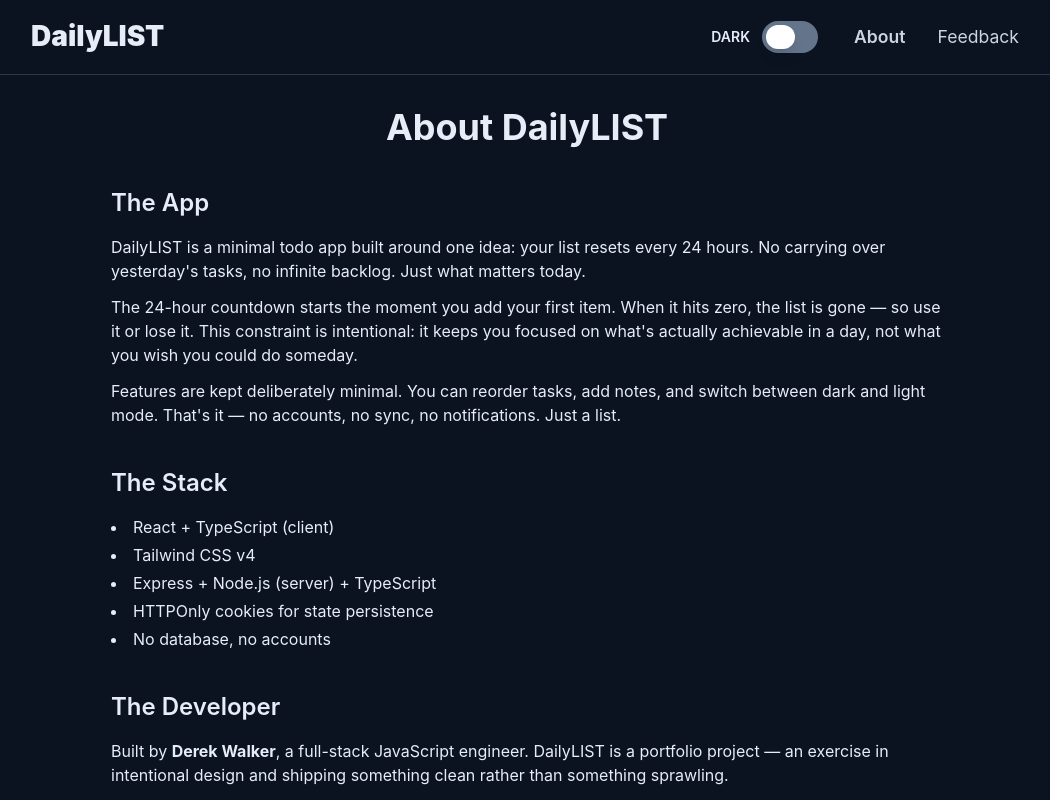
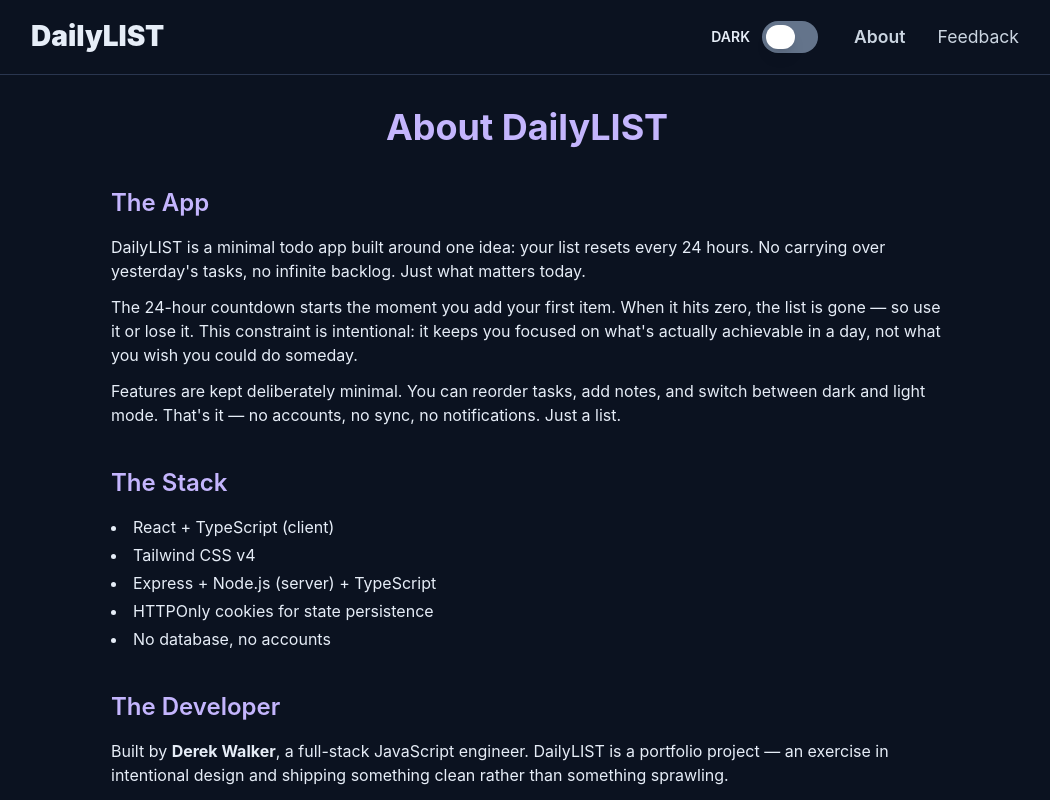
Before and after one commit to dwalkerwd7/DailyLIST, a React (Vite) app in the folder client/: page /about in a window 1280 px wide. Shown: the top 800 px of the page, without its empty margins (113-1163 px from the left). Built offline with nearby package versions, Linux system fonts and the light colour scheme.

Commit message:
added colored headings

```diff
--- a/client/src/App.css
+++ b/client/src/App.css
@@ -16,6 +16,11 @@ a {
 a:hover {
     color: var(--color-link-hover);
     text-decoration: underline;
+}
+
+h1,
+h2 {
+    color: var(--color-primary-heading);
 }
 
 #header-title {
@@ -60,6 +65,7 @@ a:hover {
     --accent-to: #3b82f6;
     --accent-from-hover: #7c3aed;
     --accent-to-hover: #2563eb;
+    --primary-heading: #7c3aed;
 }
 
 /* Dark mode theme variables */
@@ -94,6 +100,7 @@ a:hover {
     --accent-to: #2563eb;
     --accent-from-hover: #6d28d9;
     --accent-to-hover: #1d4ed8;
+    --primary-heading: #c4b5fd;
 }
 
 /* Map theme variables to Tailwind's color system */
@@ -127,6 +134,7 @@ a:hover {
     --color-accent-to: var(--accent-to);
     --color-accent-from-hover: var(--accent-from-hover);
     --color-accent-to-hover: var(--accent-to-hover);
+    --color-primary-heading: var(--primary-heading);
 }
 
 /* Custom utilities for animations */
@@ -244,9 +252,17 @@ a:hover {
 }
 
 @keyframes title-tap {
-    0%   { letter-spacing: normal; }
-    50%  { letter-spacing: 0.15em; }
-    100% { letter-spacing: normal; }
+    0% {
+        letter-spacing: normal;
+    }
+
+    50% {
+        letter-spacing: 0.15em;
+    }
+
+    100% {
+        letter-spacing: normal;
+    }
 }
 
 @keyframes todo-enter {
```
